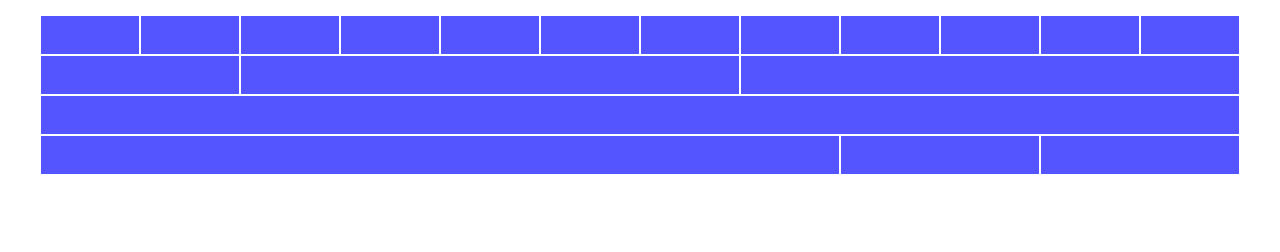
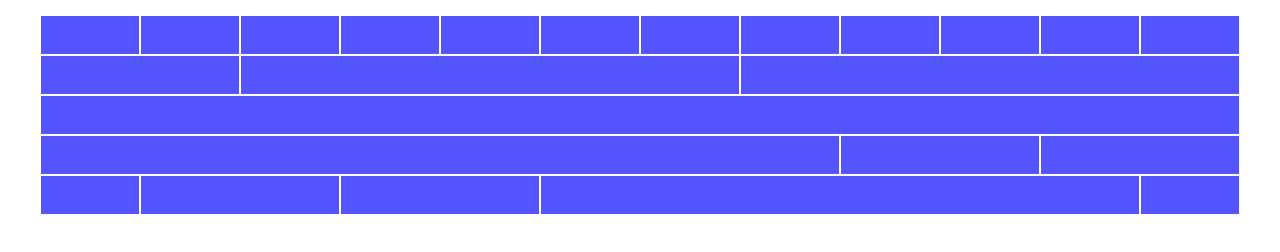
Before and after one commit to Andrea-Baggio/html-css-12bool, a plain HTML site: page index.html in a window 1280 px wide. Drawn offline with Linux system fonts and the light colour scheme.

Commit message:
esercizio 5

```diff
--- a/index.html
+++ b/index.html
@@ -41,7 +41,15 @@
             <div class="row">
                 <div class="col col-8"></div>
                 <div class="col col-2"></div>
-                <div class="col col-2"></d8v>
+                <div class="col col-2"></div>
+            </div>
+
+            <div class="row">
+                <div class="col col-1"></div>
+                <div class="col col-2"></div>
+                <div class="col col-2"></div>
+                <div class="col col-6"></div>
+                <div class="col col-1"></div>
             </div>
         </div>
     </body>
```
